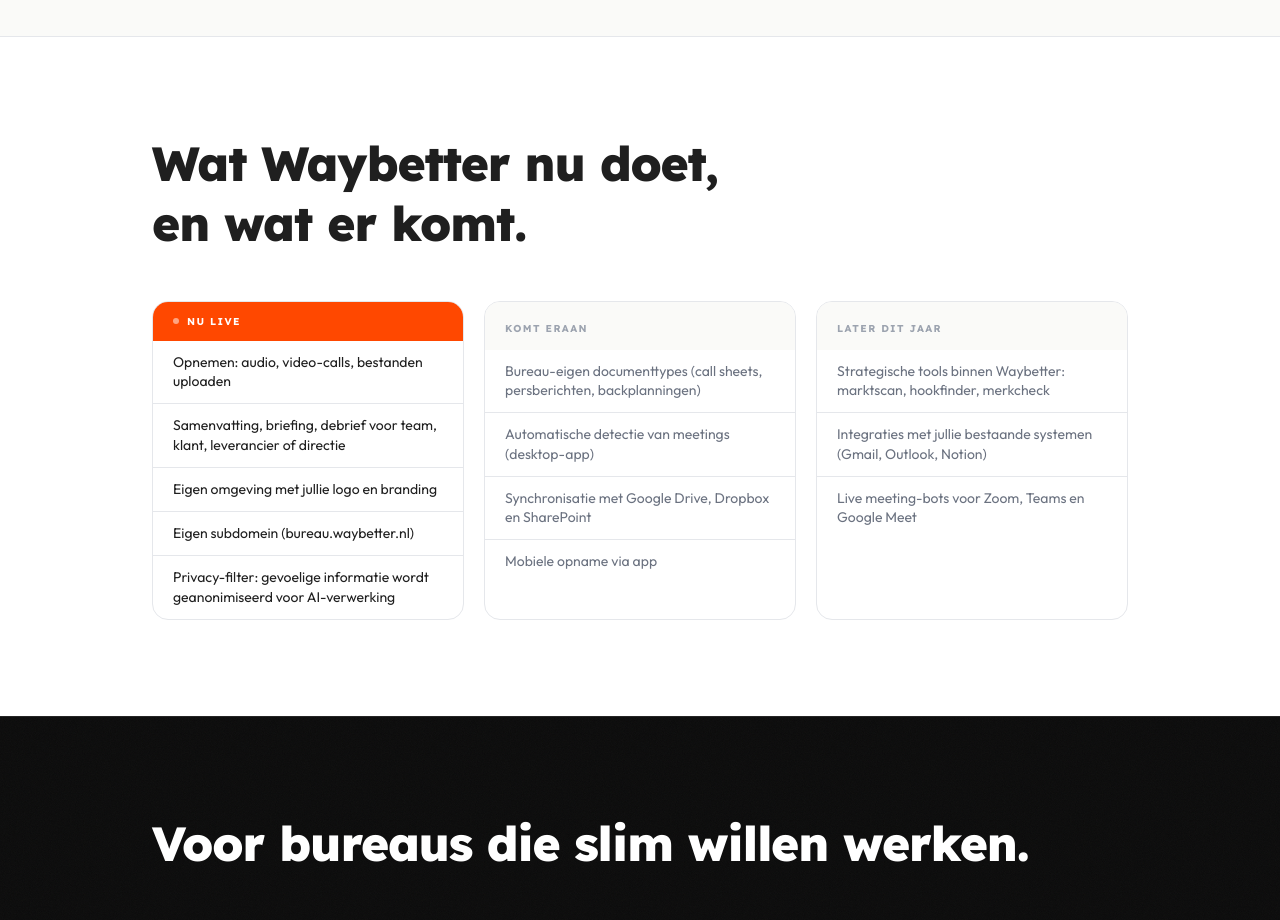
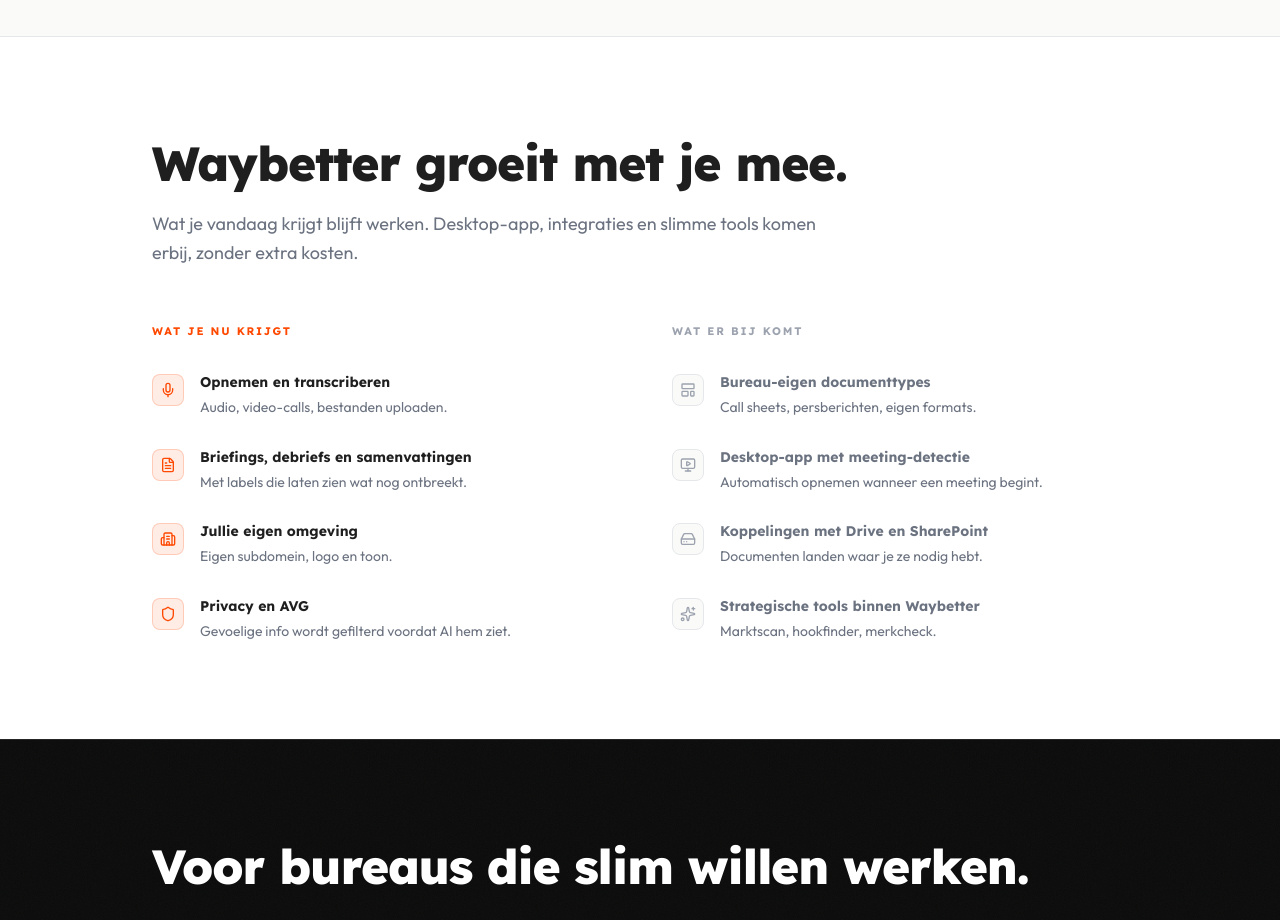
Before and after one commit to caesarbrandpower/oyaa, a Next.js app: page /preview in a window 1280 px wide. Shown: the part 7140-8060 px from the top of the page. Built offline with nearby package versions, Linux system fonts and the light colour scheme.

Commit message:
feat(preview): restructure roadmap to two-column 'groeit met je mee'

```diff
--- a/app/preview/page.js
+++ b/app/preview/page.js
@@ -362,40 +362,58 @@ export default function PreviewPage() {
       <ScrollReveal>
         <section className="bg-white border-t border-border">
           <div className="max-w-5xl mx-auto px-6 py-24">
-            <div className="reveal mb-12">
-              <h2 className="font-[family-name:var(--font-lexend)] text-[clamp(28px,4vw,48px)] font-extrabold text-text leading-tight tracking-tight">
-                Wat Waybetter nu doet,<br />en wat er komt.
+            <div className="reveal mb-14">
+              <h2 className="font-[family-name:var(--font-lexend)] text-[clamp(28px,4vw,48px)] font-extrabold text-text leading-tight tracking-tight mb-4">
+                Waybetter groeit met je mee.
               </h2>
+              <p className="text-text-sec text-base md:text-lg leading-relaxed max-w-2xl">
+                Wat je vandaag krijgt blijft werken. Desktop-app, integraties en slimme tools komen erbij, zonder extra kosten.
+              </p>
             </div>
-            <div className="grid grid-cols-1 md:grid-cols-3 gap-5">
-              <div className="reveal reveal-delay-1 border border-border rounded-2xl overflow-hidden">
-                <div className="bg-orange px-5 py-3 flex items-center gap-2">
-                  <span className="w-1.5 h-1.5 rounded-full bg-white animate-pulse" />
-                  <span className="font-[family-name:var(--font-lexend)] text-[10px] font-bold tracking-[0.14em] uppercase text-white">Nu live</span>
-                </div>
-                <ul className="divide-y divide-border">
-                  {['Opnemen: audio, video-calls, bestanden uploaden','Samenvatting, briefing, debrief voor team, klant, leverancier of directie','Eigen omgeving met jullie logo en branding','Eigen subdomein (bureau.waybetter.nl)','Privacy-filter: gevoelige informatie wordt geanonimiseerd voor AI-verwerking'].map((item) => (
-                    <li key={item} className="px-5 py-3 text-sm text-text leading-snug">{item}</li>
+            <div className="grid grid-cols-1 md:grid-cols-2 gap-10 md:gap-16">
+              <div className="reveal reveal-delay-1">
+                <p className="font-[family-name:var(--font-lexend)] text-[11px] font-bold tracking-[0.16em] uppercase text-orange mb-8">
+                  Wat je nu krijgt
+                </p>
+                <ul className="space-y-7">
+                  {[
+                    { Icon: Mic, title: 'Opnemen en transcriberen', body: 'Audio, video-calls, bestanden uploaden.' },
+                    { Icon: FileText, title: 'Briefings, debriefs en samenvattingen', body: 'Met labels die laten zien wat nog ontbreekt.' },
+                    { Icon: Building2, title: 'Jullie eigen omgeving', body: 'Eigen subdomein, logo en toon.' },
+                    { Icon: Shield, title: 'Privacy en AVG', body: 'Gevoelige info wordt gefilterd voordat AI hem ziet.' },
+                  ].map(({ Icon, title, body }) => (
+                    <li key={title} className="flex items-start gap-4">
+                      <div className="shrink-0 w-8 h-8 rounded-lg bg-orange/10 border border-orange/20 flex items-center justify-center mt-0.5">
+                        <Icon className="w-4 h-4 text-orange" strokeWidth={2} />
+                      </div>
+                      <div>
+                        <p className="font-[family-name:var(--font-lexend)] text-sm font-bold text-text mb-1">{title}</p>
+                        <p className="text-text-sec text-sm leading-relaxed">{body}</p>
+                      </div>
+                    </li>
                   ))}
                 </ul>
               </div>
-              <div className="reveal reveal-delay-2 border border-border rounded-2xl overflow-hidden">
-                <div className="bg-warm px-5 py-3">
-                  <span className="font-[family-name:var(--font-lexend)] text-[10px] font-bold tracking-[0.14em] uppercase text-text-muted">Komt eraan</span>
-                </div>
-                <ul className="divide-y divide-border">
-                  {['Bureau-eigen documenttypes (call sheets, persberichten, backplanningen)','Automatische detectie van meetings (desktop-app)','Synchronisatie met Google Drive, Dropbox en SharePoint','Mobiele opname via app'].map((item) => (
-                    <li key={item} className="px-5 py-3 text-sm text-text-sec leading-snug">{item}</li>
-                  ))}
-                </ul>
-              </div>
-              <div className="reveal reveal-delay-3 border border-border rounded-2xl overflow-hidden">
-                <div className="bg-warm px-5 py-3">
-                  <span className="font-[family-name:var(--font-lexend)] text-[10px] font-bold tracking-[0.14em] uppercase text-text-muted">Later dit jaar</span>
-                </div>
-                <ul className="divide-y divide-border">
-                  {['Strategische tools binnen Waybetter: marktscan, hookfinder, merkcheck','Integraties met jullie bestaande systemen (Gmail, Outlook, Notion)','Live meeting-bots voor Zoom, Teams en Google Meet'].map((item) => (
-                    <li key={item} className="px-5 py-3 text-sm text-text-sec leading-snug">{item}</li>
+              <div className="reveal reveal-delay-2">
+                <p className="font-[family-name:var(--font-lexend)] text-[11px] font-bold tracking-[0.16em] uppercase text-text-muted mb-8">
+                  Wat er bij komt
+                </p>
+                <ul className="space-y-7">
+                  {[
+                    { Icon: LayoutTemplate, title: 'Bureau-eigen documenttypes', body: 'Call sheets, persberichten, eigen formats.' },
+                    { Icon: MonitorPlay, title: 'Desktop-app met meeting-detectie', body: 'Automatisch opnemen wanneer een meeting begint.' },
+                    { Icon: HardDrive, title: 'Koppelingen met Drive en SharePoint', body: 'Documenten landen waar je ze nodig hebt.' },
+                    { Icon: Sparkles, title: 'Strategische tools binnen Waybetter', body: 'Marktscan, hookfinder, merkcheck.' },
+                  ].map(({ Icon, title, body }) => (
+                    <li key={title} className="flex items-start gap-4">
+                      <div className="shrink-0 w-8 h-8 rounded-lg bg-warm border border-border flex items-center justify-center mt-0.5">
+                        <Icon className="w-4 h-4 text-text-muted" strokeWidth={2} />
+                      </div>
+                      <div>
+                        <p className="font-[family-name:var(--font-lexend)] text-sm font-bold text-text-sec mb-1">{title}</p>
+                        <p className="text-text-sec text-sm leading-relaxed">{body}</p>
+                      </div>
+                    </li>
                   ))}
                 </ul>
               </div>
```
